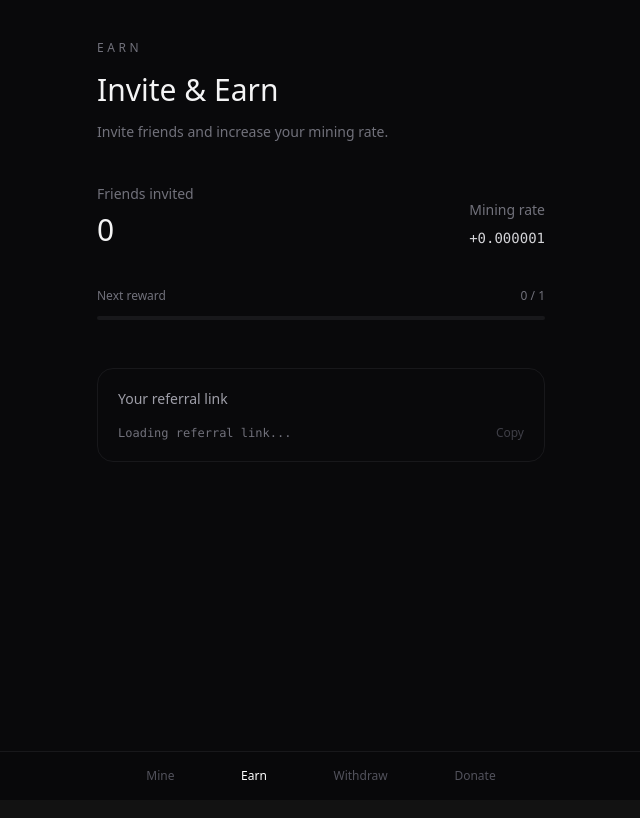
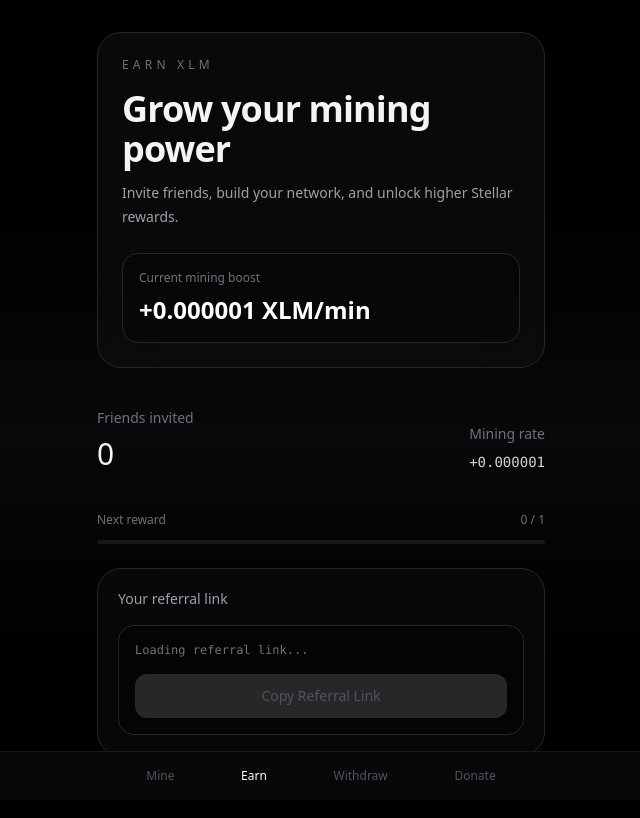
Before and after one commit to arashKazerouni/star-miner, a Next.js app: page /earn in a window 1280 px wide. Shown: the top 818 px of the page, without its empty margins (319-959 px from the left). Built offline with nearby package versions, Linux system fonts and the light colour scheme; no server answers.

Commit message:
Redesign earn page with Star Miner XLM design system

```diff
--- a/app/earn/page.tsx
+++ b/app/earn/page.tsx
@@ -13,6 +13,7 @@ export default function EarnPage() {
   const referrals = user.referrals;
   const miningRate = user.miningRate;
   const nextTarget = getNextReferralTarget(referrals);
+
   const referralLink =
     user.referralCode && typeof window !== "undefined"
       ? `${window.location.origin}/?ref=${user.referralCode}`
@@ -26,24 +27,35 @@ export default function EarnPage() {
   }
 
   return (
-    <main className="min-h-screen bg-zinc-950 px-6 py-10 pb-24 text-zinc-100">
-      <div className="mx-auto max-w-md">
-        <p className="text-xs uppercase tracking-[0.3em] text-zinc-500">Earn</p>
+    <main className="min-h-screen bg-gradient-to-b from-black via-zinc-950 to-black px-6 py-8 pb-28 text-zinc-100">
+      <div className="mx-auto max-w-md space-y-6">
+        <section className="rounded-3xl border border-zinc-800 bg-zinc-900/40 p-6 backdrop-blur-xl">
+          <p className="text-xs uppercase tracking-[0.35em] text-zinc-500">
+            Earn XLM
+          </p>
+          <h1 className="mt-4 text-4xl font-semibold tracking-tight">
+            Grow your mining power
+          </h1>
+          <p className="mt-3 text-sm leading-6 text-zinc-400">
+            Invite friends, build your network, and unlock higher Stellar rewards.
+          </p>
 
-        <h1 className="mt-4 text-3xl font-medium">Invite & Earn</h1>
-
-        <p className="mt-3 max-w-sm text-sm leading-6 text-zinc-500">
-          Invite friends and increase your mining rate.
-        </p>
+          <div className="mt-6 rounded-2xl border border-zinc-800 bg-black/30 p-4">
+            <p className="text-xs text-zinc-500">Current mining boost</p>
+            <p className="mt-2 text-2xl font-semibold text-white">
+              +{miningRate} XLM/min
+            </p>
+          </div>
+        </section>
 
         <ReferralStats referrals={referrals} miningRate={miningRate} />
         <ReferralProgress referrals={referrals} target={nextTarget} />
 
-        <div className="mt-12 rounded-2xl border border-zinc-900 p-5">
+        <section className="rounded-3xl border border-zinc-800 bg-zinc-900/30 p-5 backdrop-blur-xl">
           <p className="text-sm text-zinc-400">Your referral link</p>
 
-          <div className="mt-4 flex items-center justify-between gap-4">
-            <code className="truncate text-xs text-zinc-500">
+          <div className="mt-4 rounded-2xl border border-zinc-800 bg-black/40 p-4">
+            <code className="block truncate text-xs text-zinc-500">
               {referralLink || "Loading referral link..."}
             </code>
 
@@ -51,12 +63,12 @@ export default function EarnPage() {
               type="button"
               onClick={copyReferralLink}
               disabled={!referralLink}
-              className="shrink-0 text-xs text-white disabled:text-zinc-700"
+              className="mt-4 w-full rounded-xl bg-white px-4 py-3 text-sm font-medium text-black transition hover:bg-zinc-200 disabled:bg-zinc-800 disabled:text-zinc-600"
             >
-              {copied ? "Copied" : "Copy"}
+              {copied ? "Copied ✓" : "Copy Referral Link"}
             </button>
           </div>
-        </div>
+        </section>
       </div>
 
       <BottomNav />
```
